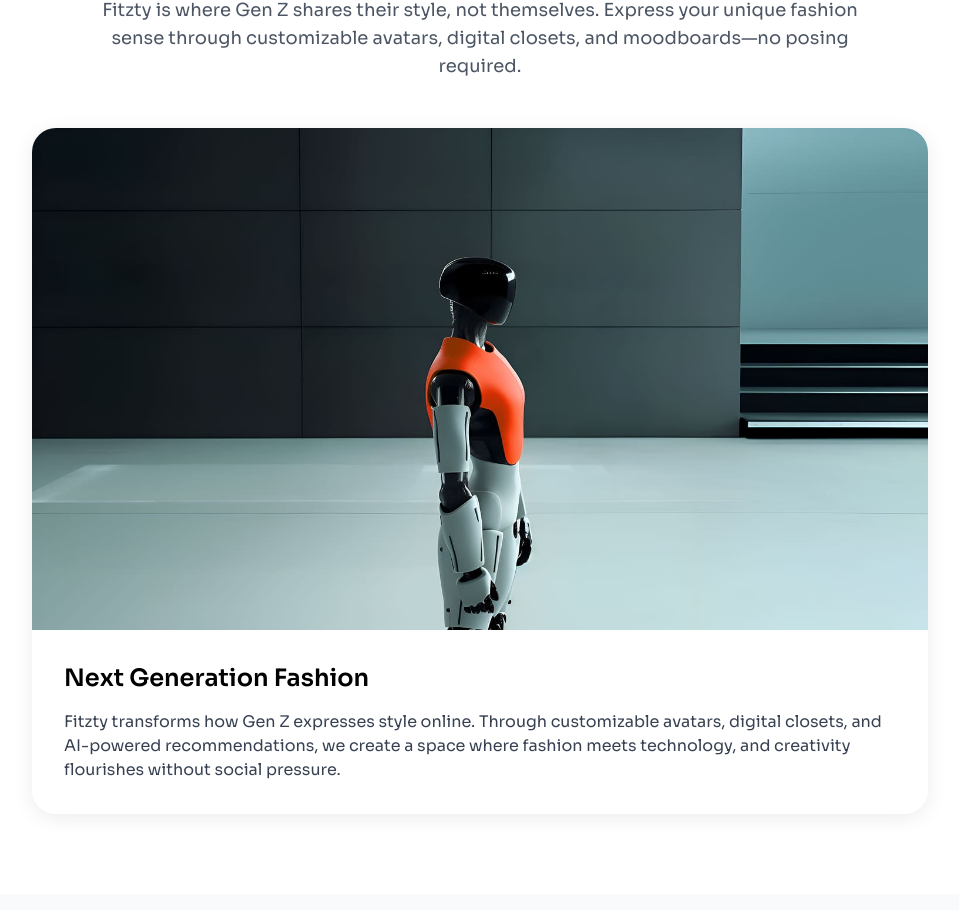
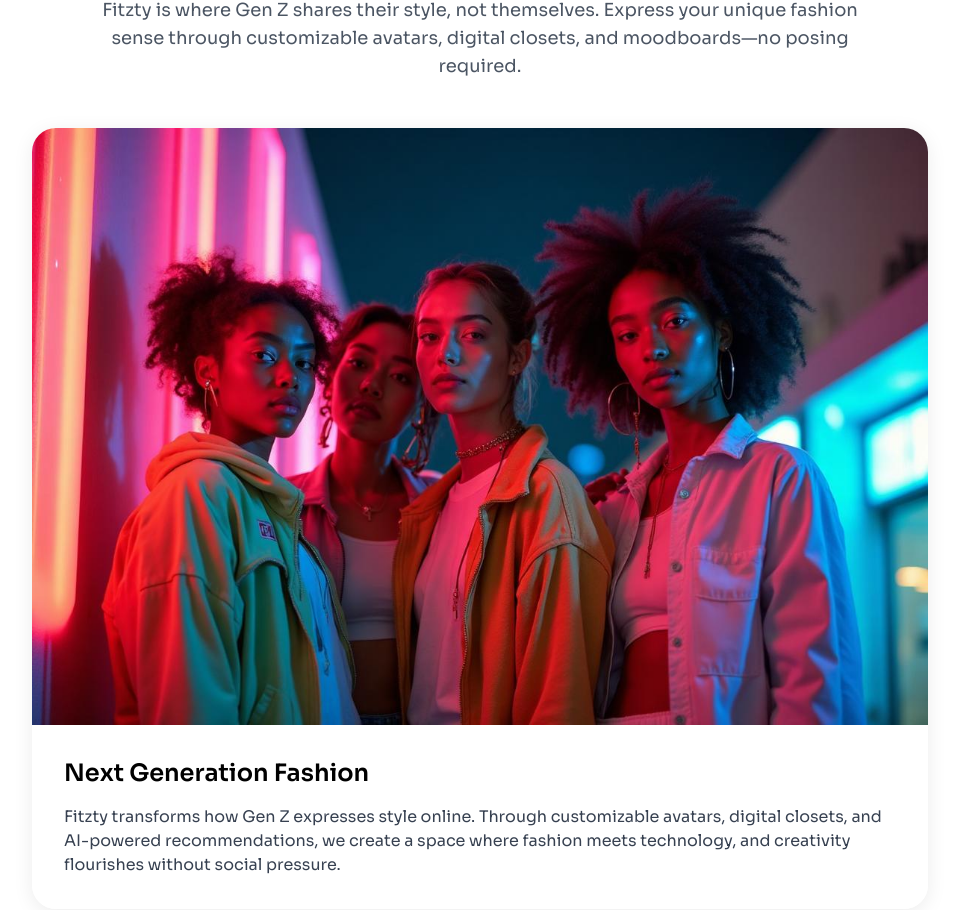
Before and after one commit to Daivya-Shah/Fitzty, a React (Vite) app: page / in a window 1280 px wide. Shown: the part 3332-4242 px from the top of the page, without its empty margins (160-1119 px from the left). Built offline with nearby package versions, Linux system fonts and the light colour scheme; no server answers.

Commit message:
Changes made

```diff
--- a/src/components/ImageShowcaseSection.tsx
+++ b/src/components/ImageShowcaseSection.tsx
@@ -17,8 +17,8 @@ const ImageShowcaseSection = () => {
         <div className="rounded-2xl sm:rounded-3xl overflow-hidden shadow-elegant mx-auto max-w-4xl animate-on-scroll">
           <div className="w-full">
             <img
-              src="/lovable-uploads/c3d5522b-6886-4b75-8ffc-d020016bb9c2.png"
-              alt="Fitzty avatar and digital closet preview"
+              src={require('@/assets/fitzty.jpg')}
+              alt="Fitzty Gen Z fashion community"
               className="w-full h-auto object-cover"
             />
           </div>
```
Also changed, not shown: src/assets/fitzty.jpg (added).
